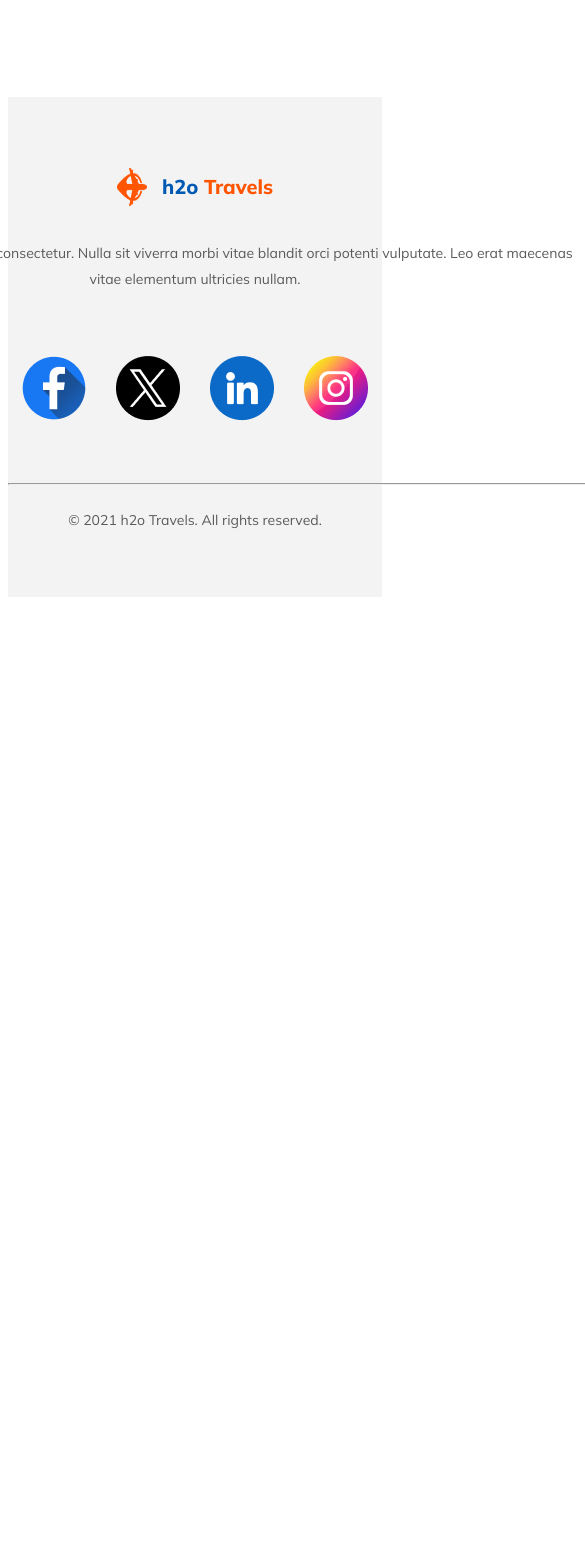
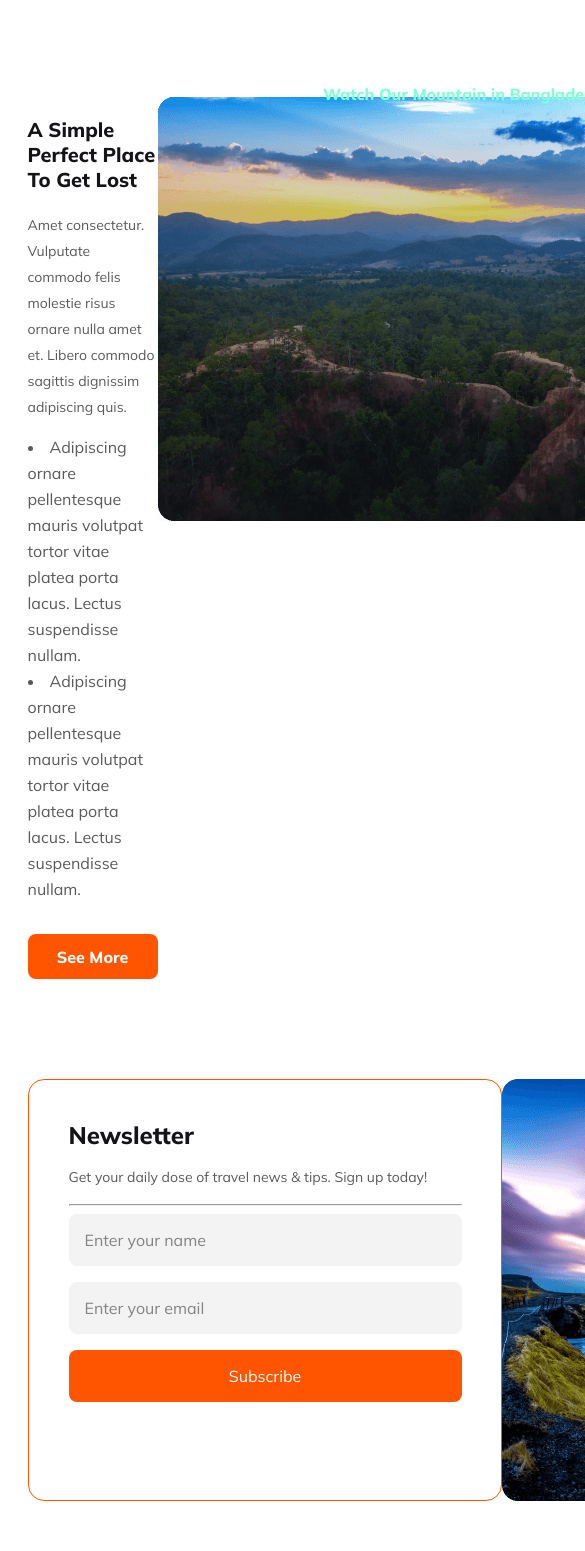
Before and after one commit to Minhajh2o/B9A2-h2o-Travels, a plain HTML site: page index.html in a window 390 px wide. Shown: the part 3349-4900 px from the top of the page, 585 px wide, since content can reach past the window. Before the commit the page ends 3954 px from the top, so only its background shows below. Drawn offline with Linux system fonts and the light colour scheme.

Commit message:
Section 5 & 6 added without responsive

```diff
--- a/index.html
+++ b/index.html
@@ -9,7 +9,8 @@
     <link rel="stylesheet" href="styles/universal-styles.css" />
     <link rel="stylesheet" href="styles/header.css" />
     <link rel="stylesheet" href="styles/responsive.css" />
-    <link rel="stylesheet" href="styles/upper-4-section.css" />
+    <link rel="stylesheet" href="styles/upper-3-section.css" />
+    <link rel="stylesheet" href="styles/last-3-section.css" />
     <link rel="stylesheet" href="styles/footer.css" />
   </head>
 
@@ -40,7 +41,7 @@
         adipiscing. In et odio enim ac quis sapien urna eu phasellus.
       </p>
       <div class="filter">
-        <input type="name" placeholder="Where go" />
+        <input type="text" placeholder="Where go" />
 
         <input type="datetime-local" name="datetime" id="datetime" />
 
@@ -97,18 +98,20 @@
       <section class="sec3">
         <div class="why-choose-us">
           <h3>Why Choose Us</h3>
-        <p>
-          Dolor sit amet consectetur. Diam volutpat neque habitasse pharetra
-          odio sit massa. Sodales dictumst nec nibh pellentesque.
-        </p>
+          <p>
+            Dolor sit amet consectetur. Diam volutpat neque habitasse pharetra
+            odio sit massa. Sodales dictumst nec nibh pellentesque.
+          </p>
         </div>
         <div class="grid-container">
           <div class="grid-items" id="grid-item-1">
             <img src="Images/hotel 1.png" alt="Hotel icon" />
             <h6>Handpicked Hotels</h6>
-            <p>Amet consectetur. Vulputate commodo felis molestie risus ornare
+            <p>
+              Amet consectetur. Vulputate commodo felis molestie risus ornare
               nulla amet et. Libero commodo sagittis dignissim adipiscing quis.
-              Habitant adipiscing risus natoque aliquet.</p>
+              Habitant adipiscing risus natoque aliquet.
+            </p>
           </div>
           <div class="grid-items" id="grid-item-2">
             <img src="Images/map 1.png" alt="Map icon" />
@@ -135,12 +138,49 @@
       <section class="sec4"></section>
       <!-- Section 4 Finished -->
       <!-- Section 5 -->
-
-      <section class="sec5"></section>
+      <section class="sec5">
+        <div class="sec5-content">
+          <h3>A Simple Perfect Place To Get Lost</h3>
+          <p>
+            Amet consectetur. Vulputate commodo felis molestie risus ornare
+            nulla amet et. Libero commodo sagittis dignissim adipiscing quis.
+          </p>
+          <li>
+            Adipiscing ornare pellentesque mauris volutpat tortor vitae platea
+            porta lacus. Lectus suspendisse nullam.
+          </li>
+          <li>
+            Adipiscing ornare pellentesque mauris volutpat tortor vitae platea
+            porta lacus. Lectus suspendisse nullam.
+          </li>
+          <button>See More</button>
+        </div>
+        <div class="image-container">
+          <img src="Images/Group 40089.png" alt="" />
+          <figcaption>Watch Our Mountain in Bangladesh</figcaption>
+        </div>
+      </section>
       <!-- Section 5 Finished -->
       <!-- Section 6 -->
-
-      <section class="sec6"></section>
+      <section class="sec6">
+        <div class="newsletter">
+          <h6>Newsletter</h6>
+          <p>Get your daily dose of travel news & tips. Sign up today!</p>
+          <hr />
+          <div class="input">
+            <input type="text" placeholder="Enter your name" />
+            <input type="email" placeholder="Enter your email" />
+            <input type="submit" value="Subscribe" />
+          </div>
+        </div>
+        <div class="discount-content">
+          <img src="Images/Rectangle 8 (1).png" alt="Mountain River" />
+          <div class="discount">
+            <h6>h2o-travel.com</h6>
+            <h5>Save up to 70&#37;</h5>
+          </div>
+        </div>
+      </section>
       <!-- Section 6 Finished -->
     </main>
     <!-- Main Body Finished -->
--- a/styles/header.css
+++ b/styles/header.css
@@ -5,12 +5,16 @@ nav {
   align-items: center;
 }
 
-
 nav ul {
   display: flex;
   gap: 50px;
 }
 
+.title-logo {
+  display: flex;
+  align-items: center;
+  gap: 30px;
+}
 .title-logo img {
   width: 48px;
   height: 56.008px;
@@ -42,7 +46,6 @@ nav ul a:hover {
   box-shadow: 5px 5px 10px rgba(0, 0, 0, 0.1);
 }
 
-
 /* Header  */
 
 header {
@@ -61,9 +64,9 @@ header {
 }
 
 header p {
-color: #fff;
-width: 676px;
-text-align: center;
+  color: #fff;
+  width: 676px;
+  text-align: center;
 }
 
 .filter {
@@ -78,9 +81,10 @@ text-align: center;
   background-color: rgba(252, 250, 250, 0.318);
 }
 
-input[type="name"],
+input[type="text"],
 input[type="datetime-local"],
 select,
+input[type="email"],
 input[type="submit"] {
   width: 174px;
   height: 52px;
@@ -90,22 +94,23 @@ input[type="submit"] {
   background-color: #fff;
   font-size: 16px;
   font-weight: 400;
-  cursor: pointer;
 }
 
-input[type="name"]::placeholder,
+input[type="text"]::placeholder,
 input[type="datetime-local"]::placeholder,
-select::placeholder {
+select::placeholder,
+input[type="email"]::placeholder {
   color: rgba(19, 19, 24, 0.5);
 }
 
-input[type="submit"] {
+.filter input[type="submit"] {
   background-color: #ff5400;
   color: #fff;
+  cursor: pointer;
   transition: 0.2s;
 }
-input[type="submit"]:hover{
+input[type="submit"]:hover {
   background-color: #fff;
   color: #ff5400;
-  font-weight: 500px;
+  font-weight: 600;
 }
--- /dev/null
+++ b/styles/last-3-section.css
@@ -0,0 +1,88 @@
+/* Section 5 styles */
+
+.sec5 {
+  display: flex;
+  justify-content: space-between;
+}
+.sec5 .sec5-content {
+  width: 518px;
+}
+.sec5 .sec5-content button {
+  margin-top: 32px;
+}
+
+/* Section 6 styles */
+.sec6 {
+  display: flex;
+  justify-content: space-between;
+  /* align-items: center; */
+  margin: 100px auto;
+}
+.sec6 .newsletter {
+  width: 474px;
+  height: 422px;
+  border-radius: 16px;
+  border: 1px solid #ff5400;
+  padding: 40px;
+}
+.sec6 .newsletter hr {
+  width: 393px;
+  height: 1px;
+  background: rgba(19, 19, 24, 0.1);
+}
+.sec6 .newsletter .input {
+  display: flex;
+  gap: 16px;
+  flex-direction: column;
+}
+
+.sec6 input[type="text"],
+.sec6 input[type="email"],
+.sec6 input[type="submit"] {
+  width: 393px;
+  height: 52px;
+  border: none;
+  border-radius: 8px;
+  padding: 16px;
+  background: rgba(19, 19, 24, 0.05);
+}
+.sec6 input[type="submit"] {
+  background-color: #ff5400;
+  color: #fff;
+  cursor: pointer;
+  transition: 0.2s;
+}
+
+.sec6 input[type="submit"]:hover {
+  background-color: #fff;
+  color: #ff5400;
+  border: 2px solid #ff5400;
+  font-weight: 700;
+}
+.sec6 .discount-content{
+    position: relative;
+}
+.sec6 .discount {
+  border-radius: 16px;
+  background: #ff5400;
+  color: #fff;
+  width: 324px;
+  height: 120px;
+  transform: rotate(-19.628deg);
+  display: flex;
+  flex-direction: column;
+  justify-content: center;
+  align-items: center;
+  text-align: center;
+  position: absolute;
+  bottom: 3.15em;
+  right: 0.4em;
+}
+.sec6 .discount h6,
+.sec6 .discount h5 {
+  color: #fff;
+  margin: 0%;
+}
+.sec6 .discount h5 {
+  font-size: 32px;
+}
--- a/styles/responsive.css
+++ b/styles/responsive.css
@@ -129,8 +129,8 @@
     gap: 20px;
     margin: 30px auto;
   }
+
   hr {
     width: 335px;
-    height: 1px;
   }
 }
--- a/styles/universal-styles.css
+++ b/styles/universal-styles.css
@@ -7,7 +7,6 @@
   color: #131318;
   font-weight: 800;
   box-sizing: border-box;
-
 }
 
 nav,
@@ -19,9 +18,7 @@ main {
 
 h1 {
   font-size: 64px;
-  color: #FFF;
-
-
+  color: #fff;
 }
 
 h3 {
@@ -41,7 +38,8 @@ h6 {
   margin: 0;
 }
 
-p, li {
+p,
+li {
   color: #5a5a5d;
   font-size: 16px;
   font-weight: 400;
@@ -52,19 +50,29 @@ a {
   text-decoration: none;
 }
 
-button{
+button {
   width: 174px;
-height: 52px;
-border: none;
-border-radius: 8px;
-background: #FF5400;
-color: #FFF;
-font-size: 20px;
-transition: 0.2s;
-
+  height: 52px;
+  border: none;
+  border-radius: 8px;
+  background: #ff5400;
+  color: #fff;
+  font-size: 20px;
+  transition: 0.2s;
 }
 
-button:hover{
+button:hover {
   background-color: #fff;
   color: #ff5400;
+  border: 2px solid #ff5400;
 }
+
+.image-container {
+  position: relative;
+}
+.image-container figcaption {
+  color: aquamarine;
+  text-align: center;
+  position: relative;
+  bottom: 50%;
+}
```
Also changed, not shown: styles/upper-3-section.css (renamed from styles/upper-4-section.css).
